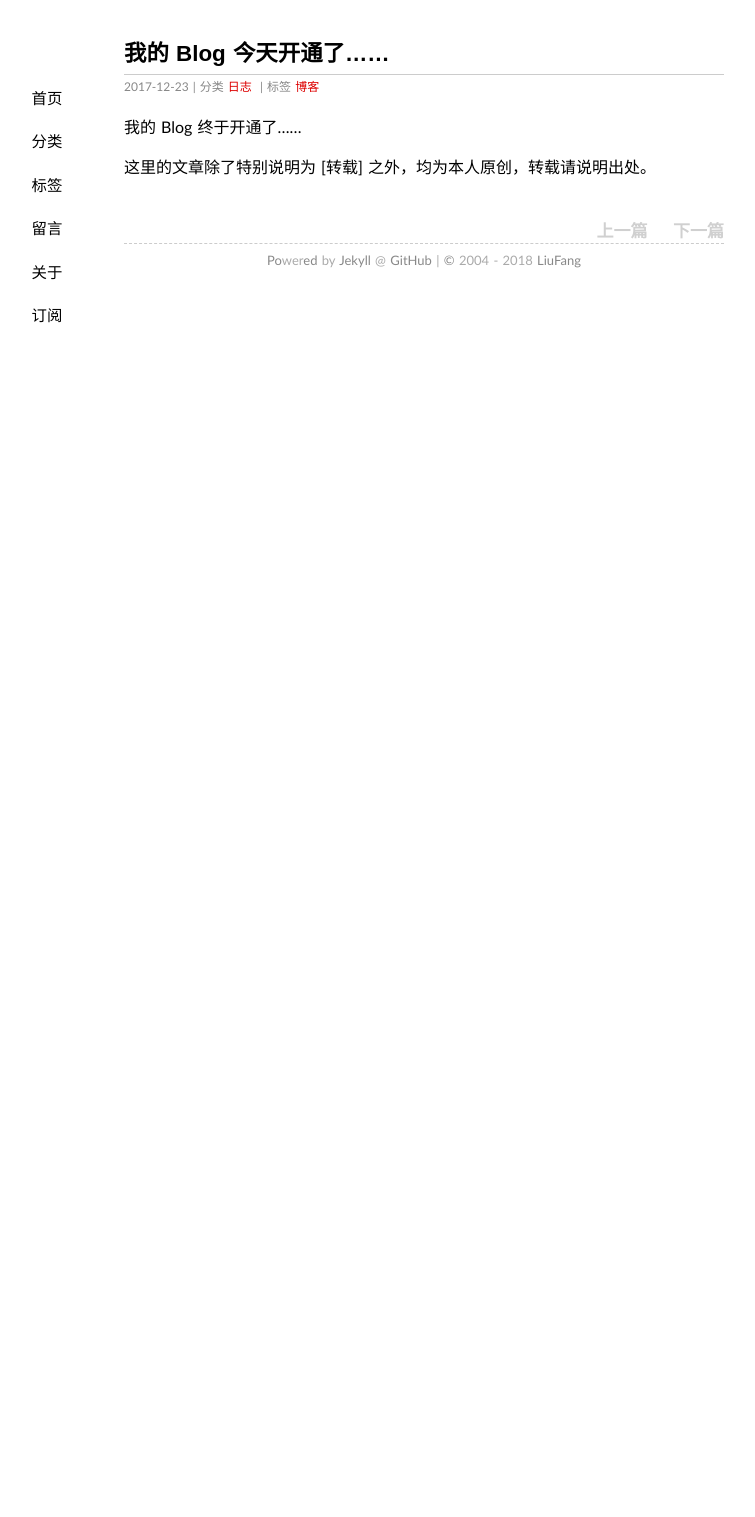
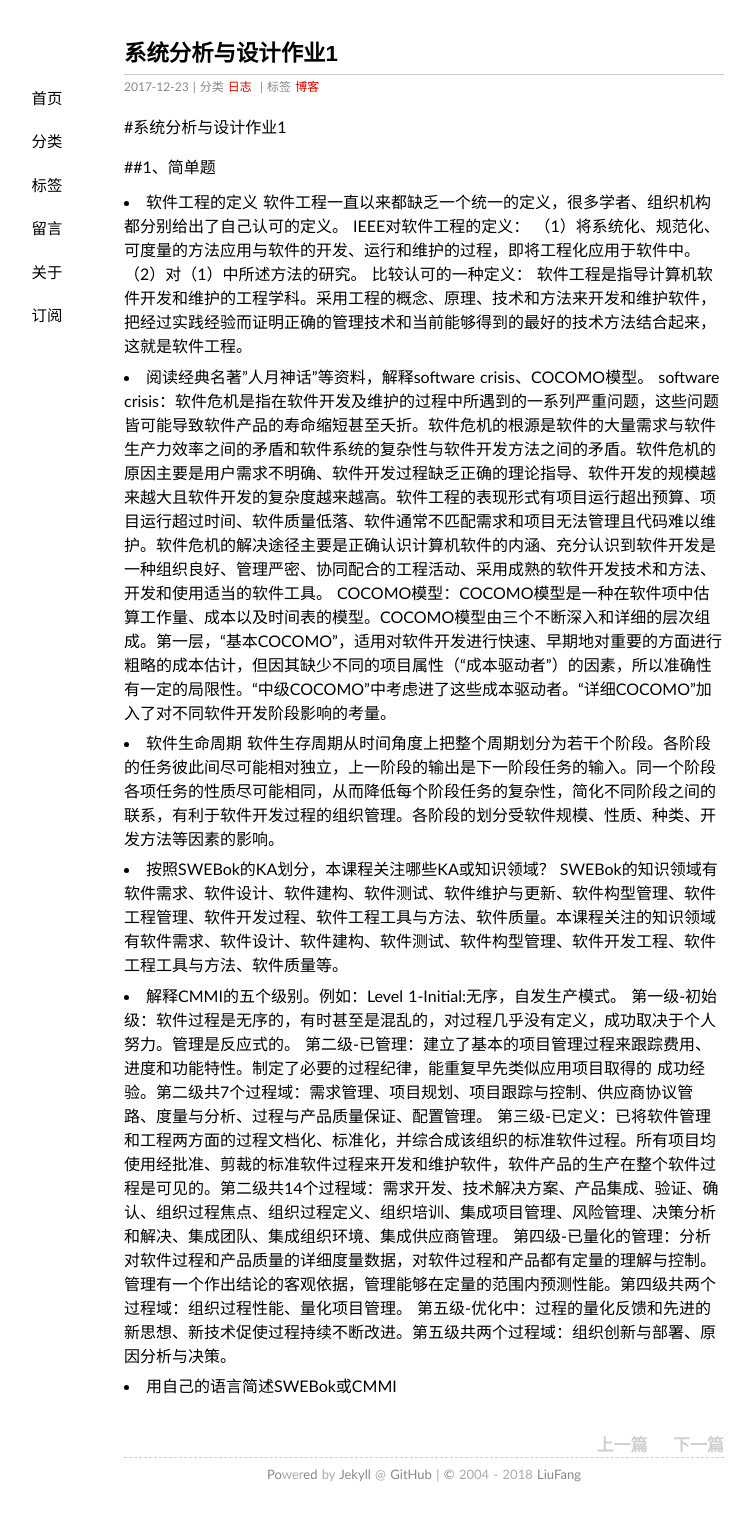
Before and after one commit to Evene/Evene.github.io, a Jekyll site: the page built from _posts/2017-12-23-hello-blog.md, in a window 1280 px wide. Shown: the whole page, without its empty margins (216-971 px from the left). Built offline with Jekyll 4.4.1, drawn with Linux system fonts in a browser that asks for light colours; comment, search, counter and statistics services are not loaded; before the commit the page ends 900 px from its top, so only the background shows below that.

Commit message:
Update 2017-12-23-hello-blog.md

```diff
--- a/_posts/2017-12-23-hello-blog.md
+++ b/_posts/2017-12-23-hello-blog.md
@@ -1,11 +1,32 @@
 ---
 layout: post
-title: 我的 Blog 今天开通了……
+title: 系统分析与设计作业1
 date: 2017-12-23 12:00:10+00:00
 categories: 日志
 tags: 博客
 ---
 
-我的 Blog 终于开通了……
+#系统分析与设计作业1
 
-这里的文章除了特别说明为 [转载] 之外，均为本人原创，转载请说明出处。
+##1、简单题
+* 软件工程的定义
+软件工程一直以来都缺乏一个统一的定义，很多学者、组织机构都分别给出了自己认可的定义。
+IEEE对软件工程的定义：
+（1）将系统化、规范化、可度量的方法应用与软件的开发、运行和维护的过程，即将工程化应用于软件中。
+（2）对（1）中所述方法的研究。
+比较认可的一种定义：
+软件工程是指导计算机软件开发和维护的工程学科。采用工程的概念、原理、技术和方法来开发和维护软件，把经过实践经验而证明正确的管理技术和当前能够得到的最好的技术方法结合起来，这就是软件工程。
+* 阅读经典名著"人月神话"等资料，解释software crisis、COCOMO模型。
+software crisis：软件危机是指在软件开发及维护的过程中所遇到的一系列严重问题，这些问题皆可能导致软件产品的寿命缩短甚至夭折。软件危机的根源是软件的大量需求与软件生产力效率之间的矛盾和软件系统的复杂性与软件开发方法之间的矛盾。软件危机的原因主要是用户需求不明确、软件开发过程缺乏正确的理论指导、软件开发的规模越来越大且软件开发的复杂度越来越高。软件工程的表现形式有项目运行超出预算、项目运行超过时间、软件质量低落、软件通常不匹配需求和项目无法管理且代码难以维护。软件危机的解决途径主要是正确认识计算机软件的内涵、充分认识到软件开发是一种组织良好、管理严密、协同配合的工程活动、采用成熟的软件开发技术和方法、开发和使用适当的软件工具。
+COCOMO模型：COCOMO模型是一种在软件项中估算工作量、成本以及时间表的模型。COCOMO模型由三个不断深入和详细的层次组成。第一层，“基本COCOMO”，适用对软件开发进行快速、早期地对重要的方面进行粗略的成本估计，但因其缺少不同的项目属性（“成本驱动者”）的因素，所以准确性有一定的局限性。“中级COCOMO”中考虑进了这些成本驱动者。“详细COCOMO”加入了对不同软件开发阶段影响的考量。
+* 软件生命周期
+软件生存周期从时间角度上把整个周期划分为若干个阶段。各阶段的任务彼此间尽可能相对独立，上一阶段的输出是下一阶段任务的输入。同一个阶段各项任务的性质尽可能相同，从而降低每个阶段任务的复杂性，简化不同阶段之间的联系，有利于软件开发过程的组织管理。各阶段的划分受软件规模、性质、种类、开发方法等因素的影响。
+* 按照SWEBok的KA划分，本课程关注哪些KA或知识领域？
+SWEBok的知识领域有软件需求、软件设计、软件建构、软件测试、软件维护与更新、软件构型管理、软件工程管理、软件开发过程、软件工程工具与方法、软件质量。本课程关注的知识领域有软件需求、软件设计、软件建构、软件测试、软件构型管理、软件开发工程、软件工程工具与方法、软件质量等。
+* 解释CMMI的五个级别。例如：Level 1-Initial:无序，自发生产模式。
+第一级-初始级：软件过程是无序的，有时甚至是混乱的，对过程几乎没有定义，成功取决于个人努力。管理是反应式的。
+第二级-已管理：建立了基本的项目管理过程来跟踪费用、进度和功能特性。制定了必要的过程纪律，能重复早先类似应用项目取得的 成功经验。第二级共7个过程域：需求管理、项目规划、项目跟踪与控制、供应商协议管路、度量与分析、过程与产品质量保证、配置管理。
+第三级-已定义：已将软件管理和工程两方面的过程文档化、标准化，并综合成该组织的标准软件过程。所有项目均使用经批准、剪裁的标准软件过程来开发和维护软件，软件产品的生产在整个软件过程是可见的。第二级共14个过程域：需求开发、技术解决方案、产品集成、验证、确认、组织过程焦点、组织过程定义、组织培训、集成项目管理、风险管理、决策分析和解决、集成团队、集成组织环境、集成供应商管理。
+第四级-已量化的管理：分析对软件过程和产品质量的详细度量数据，对软件过程和产品都有定量的理解与控制。管理有一个作出结论的客观依据，管理能够在定量的范围内预测性能。第四级共两个过程域：组织过程性能、量化项目管理。
+第五级-优化中：过程的量化反馈和先进的新思想、新技术促使过程持续不断改进。第五级共两个过程域：组织创新与部署、原因分析与决策。
+* 用自己的语言简述SWEBok或CMMI
```
